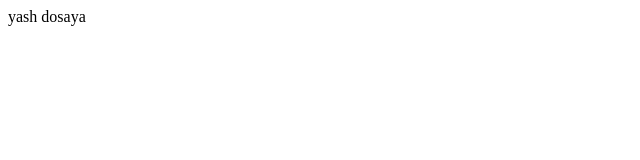
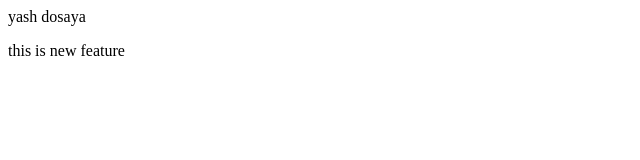
Before and after one commit to yash304109/local-repo, a plain HTML site: page local/repo/index.html in a window 1280 px wide. Shown: the whole page, without its empty margins (0-640 px from the left). Drawn offline with Linux system fonts and the light colour scheme.

Commit message:
add new faeture

```diff
--- a/local/repo/index.html
+++ b/local/repo/index.html
@@ -1,3 +1,6 @@
 <p>
     yash dosaya
 </p>
+<h>
+    this is new feature
+</h>
```
Also changed, not shown: 1 other file.
